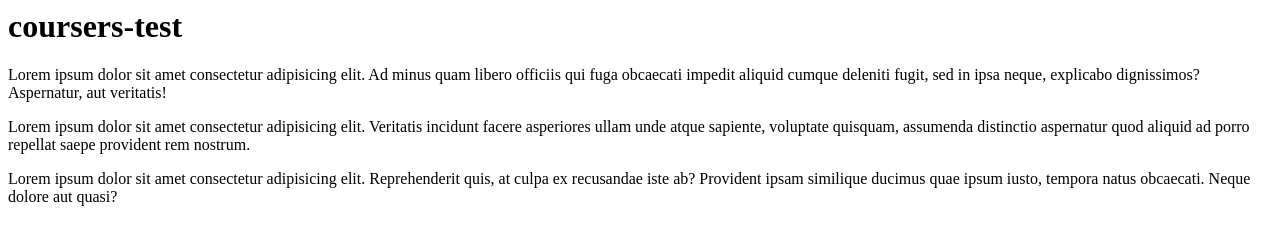
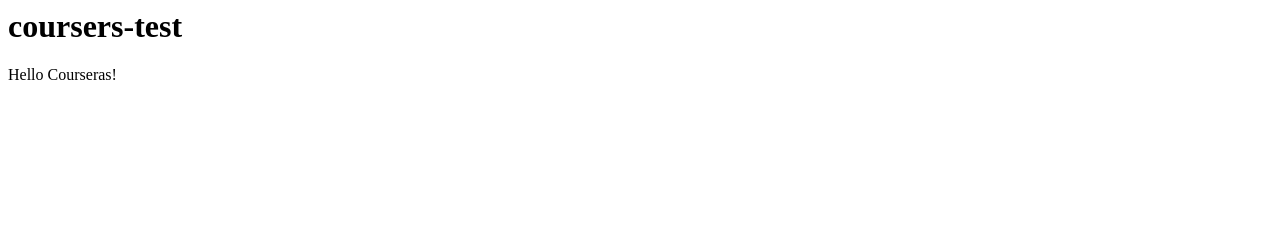
Before and after one commit to Emihle2004/Coursera-test, a plain HTML site: page site/index.html in a window 1280 px wide. Drawn offline with Linux system fonts and the light colour scheme.

Commit message:
modified my coursera test page

```diff
--- a/site/index.html
+++ b/site/index.html
@@ -6,8 +6,7 @@
 </head>
 <body>
     <h1>coursers-test</coursers-test></h1>
-    <p>Lorem ipsum dolor sit amet consectetur adipisicing elit. Ad minus quam libero officiis qui fuga obcaecati impedit aliquid cumque deleniti fugit, sed in ipsa neque, explicabo dignissimos? Aspernatur, aut veritatis!</p>
-    <p>Lorem ipsum dolor sit amet consectetur adipisicing elit. Veritatis incidunt facere asperiores ullam unde atque sapiente, voluptate quisquam, assumenda distinctio aspernatur quod aliquid ad porro repellat saepe provident rem nostrum.</p>
-    <p>Lorem ipsum dolor sit amet consectetur adipisicing elit. Reprehenderit quis, at culpa ex recusandae iste ab? Provident ipsam similique ducimus quae ipsum iusto, tempora natus obcaecati. Neque dolore aut quasi?</p>
+    <p>Hello Courseras!</p>
+
 </body>
 </html>
```
